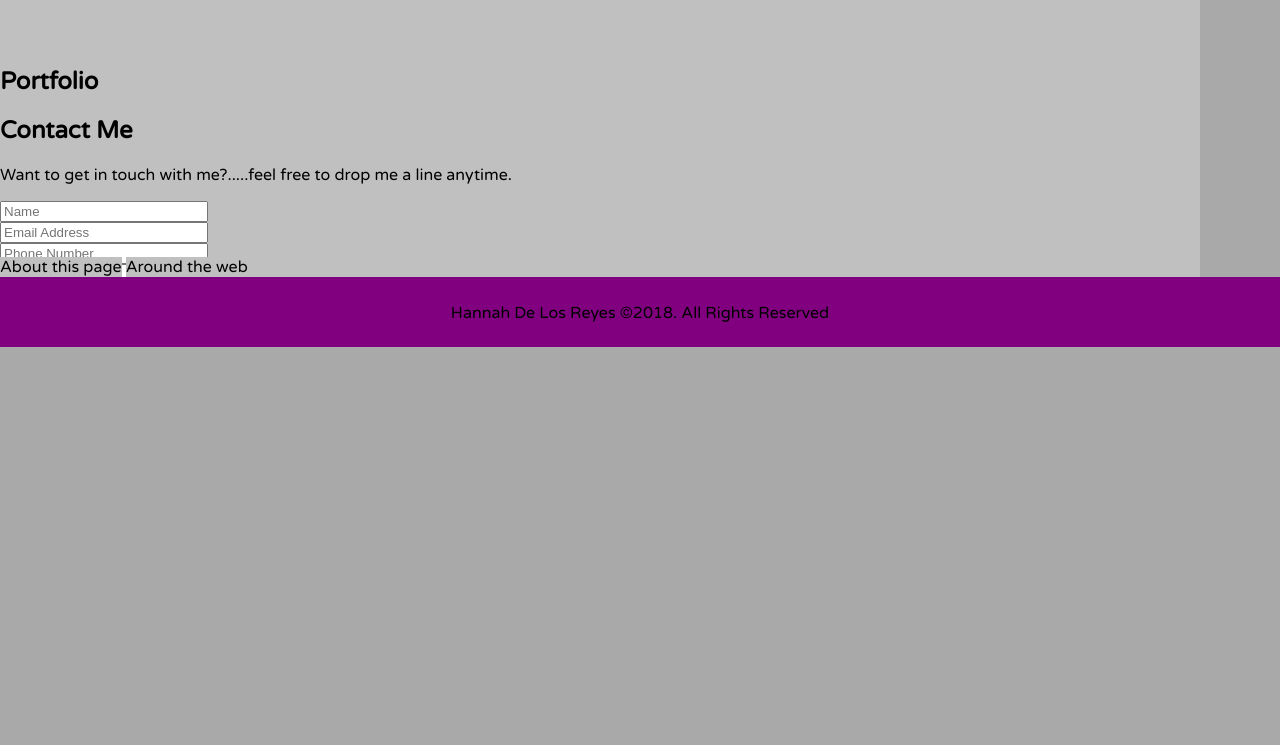
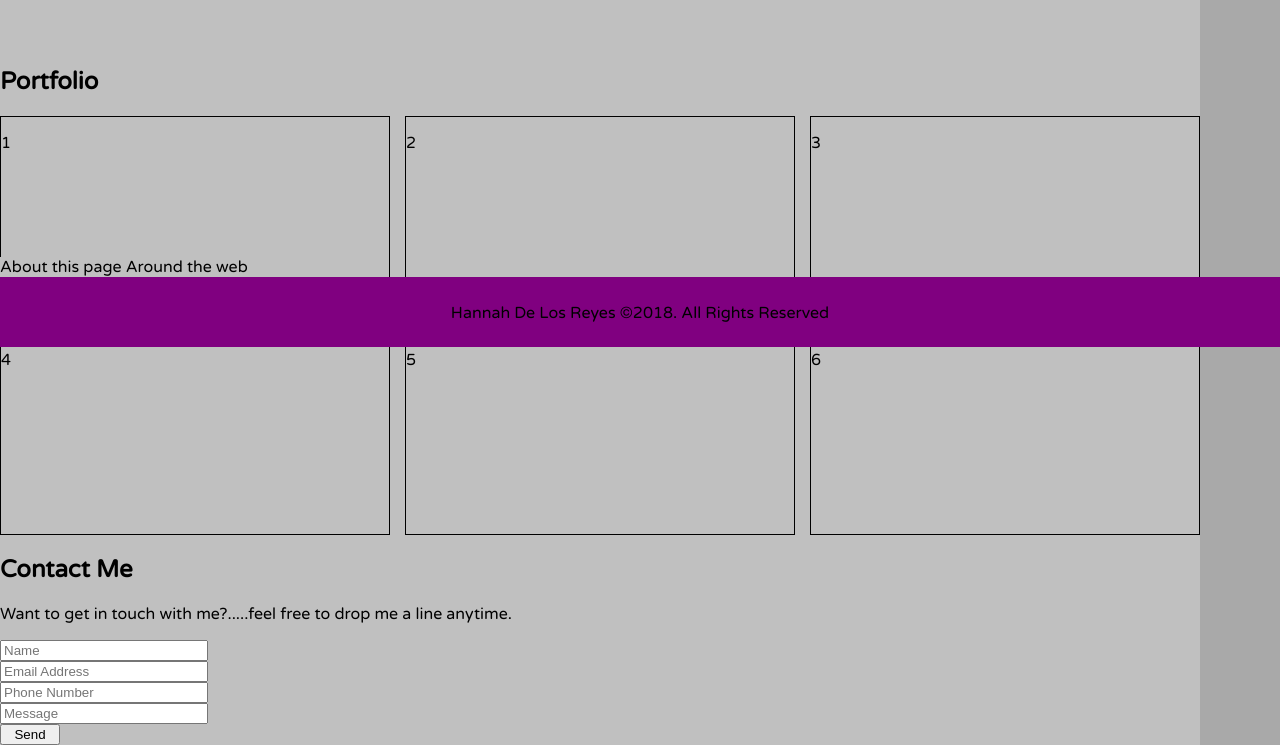
Before and after one commit to bugdlr/FCCportfolio, a plain HTML site: page index.html in a window 1280 px wide. Shown: the part 453-1198 px from the top of the page. Before the commit the page ends 800 px from the top, so only its background shows below. Drawn offline with Linux system fonts and the light colour scheme.

Commit message:
added portfolio grid

```diff
--- a/index.html
+++ b/index.html
@@ -29,6 +29,26 @@
     </div>
     <div class="portfolio-section">
       <h2>Portfolio</h2>
+      <div class="portfolio-grid">
+        <div class="example">
+          <p>1</p>
+        </div>
+        <div class="example">
+          <p>2</p>
+        </div>
+        <div class="example">
+          <p>3</p>
+        </div>
+        <div class="example">
+          <p>4</p>
+        </div>
+        <div class="example">
+          <p>5</p>
+        </div>
+        <div class="example">
+          <p>6</p>
+        </div>
+      </div>
     </div>
     <div class="contact-section">
       <h2>Contact Me</h2>
--- a/style.css
+++ b/style.css
@@ -3,7 +3,6 @@ body {
   font-family: "Varela Round";
   margin: 0;
   box-sizing: border-box;
-  display: flex;
 }
 
 h1 {
@@ -57,9 +56,6 @@ hr {
 }
 
 .about-section {
-  flex-direction: row;
-  flex: 1;
-  justify-content: space-between;
   padding: 50px;
 }
 
@@ -80,6 +76,17 @@ hr {
   padding: 0px 50px;
   max-height: 300px;
   max-width: auto;
+}
+
+.portfolio-grid {
+  display: grid;
+  grid-template-columns: repeat(auto-fit, minmax(300px, 1fr));
+  grid-gap: 15px;
+}
+
+.example {
+  border: 1px solid black;
+  height: 200px;
 }
 
 .form {
```
